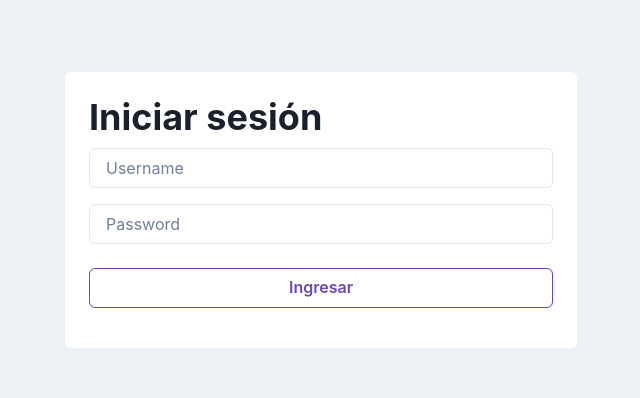
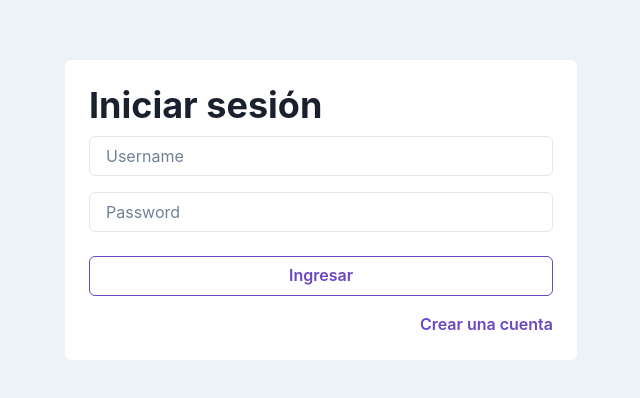
Before and after one commit to stick2yourmind/GoScrum, a React (Vite) app: page /auth/login in a window 1280 px wide. Shown: the part 190-588 px from the top of the page, without its empty margins (319-959 px from the left). Built offline with nearby package versions, Linux system fonts and the light colour scheme.

Commit message:
Link between auth pages

```diff
--- a/src/screens/Login.jsx
+++ b/src/screens/Login.jsx
@@ -1,6 +1,7 @@
 import { Field, Form, Formik } from 'formik'
 import { Box, Input, Text, Flex, Heading, Button } from '@chakra-ui/react'
 import { useDispatch } from 'react-redux'
+import { Link } from 'react-router-dom'
 
 import { LoginSchema, loginInit } from '../utils/schema/login'
 import { loginUser } from '../store/slices/authSlice'
@@ -43,6 +44,11 @@ const Login = () => {
             </Form>
           )}
         </Formik>
+        <Link replace={true} to="/auth/register">
+          <Text color="#6B46C1" fontWeight="semibold" textAlign="end">
+            Crear una cuenta
+          </Text>
+        </Link>
       </Box>
     </Flex>
   )
--- a/src/screens/Register.jsx
+++ b/src/screens/Register.jsx
@@ -3,6 +3,7 @@ import { Box, Input, Text, Flex, Heading, Button, Select, FormLabel, Switch } fr
 import { useState, useEffect } from 'react'
 import { useDispatch, useSelector } from 'react-redux'
 import { useNavigate } from 'react-router-dom'
+import { Link } from 'react-router-dom'
 
 import { RegisterSchema, registerInit } from '../utils/schema/register'
 import { getRegisterData } from '../store/slices/authSlice'
@@ -175,6 +176,11 @@ const Register = () => {
             </Form>
           )}
         </Formik>
+        <Link replace={true} to="/auth/">
+          <Text color="#6B46C1" fontWeight="semibold" textAlign="end">
+            Ya tengo una cuenta
+          </Text>
+        </Link>
       </Box>
     </Flex>
   )
```
